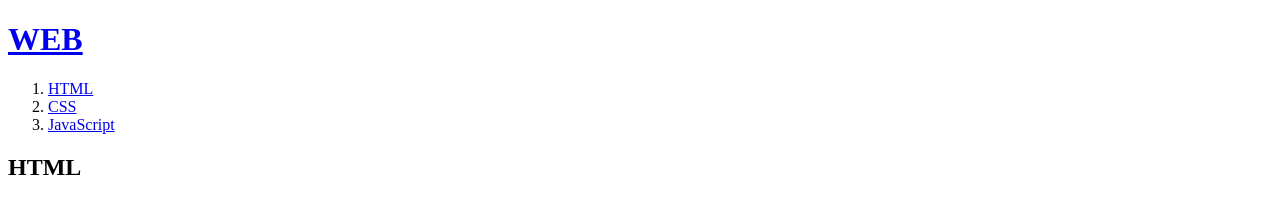
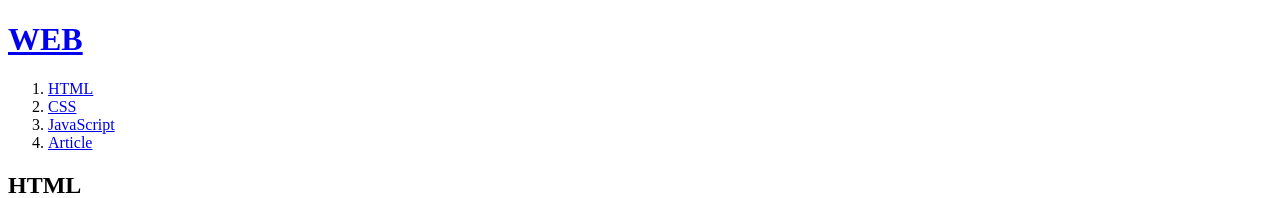
Before and after one commit to ccosmos3/web-n, a plain HTML site: page 1.html in a window 1280 px wide. Shown: the top 198 px of the page. Drawn offline with Linux system fonts and the light colour scheme.

Commit message:
Update 1.html

```diff
--- a/1.html
+++ b/1.html
@@ -12,6 +12,7 @@
             <li><a href="1.html">HTML</a></li>
             <li><a href="2.html">CSS</a></li>
             <li><a href="3.html">JavaScript</a></li>
+            <li><a href="article.html">Article</a></li>
         </ol>
 
         <h2>HTML</h2>
```
